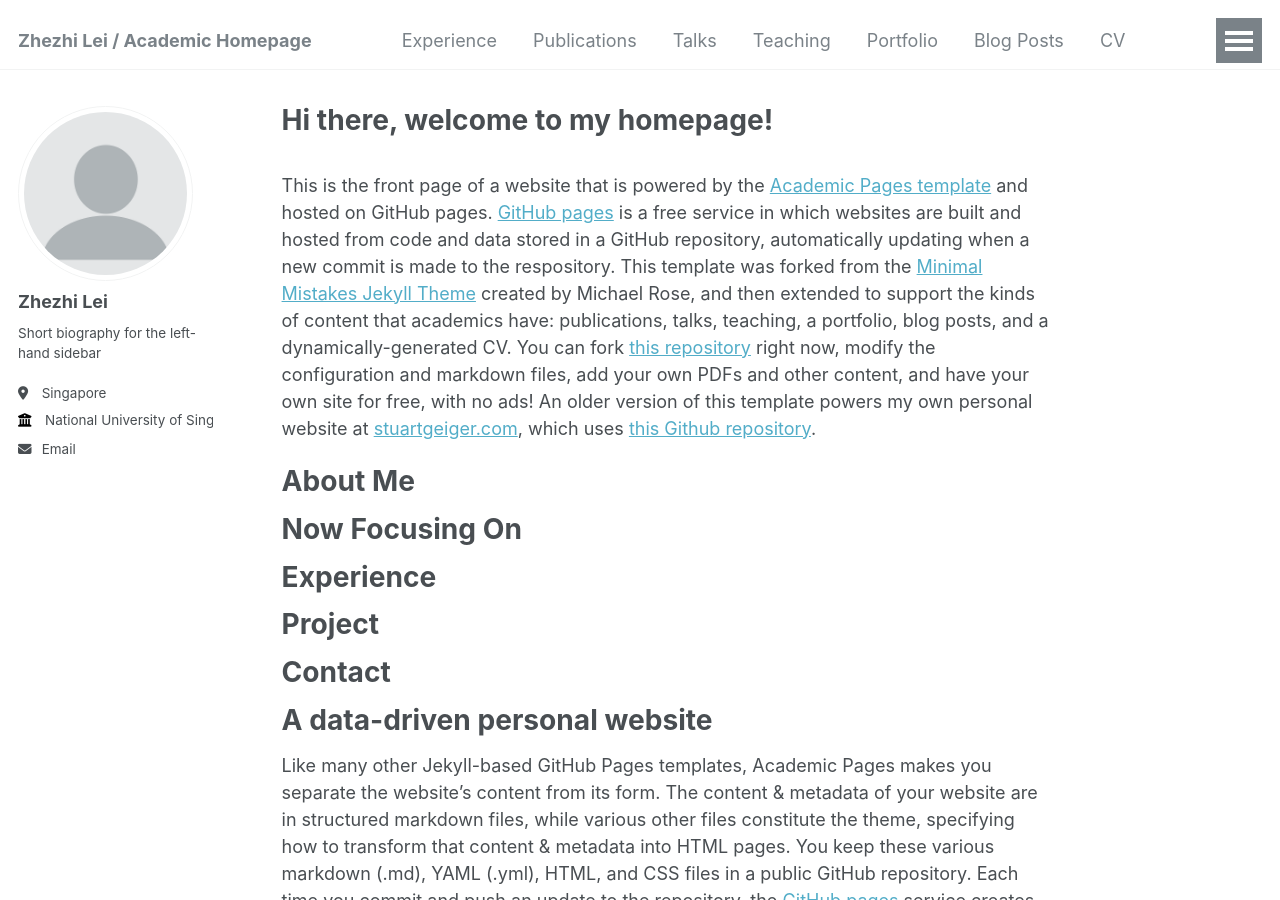
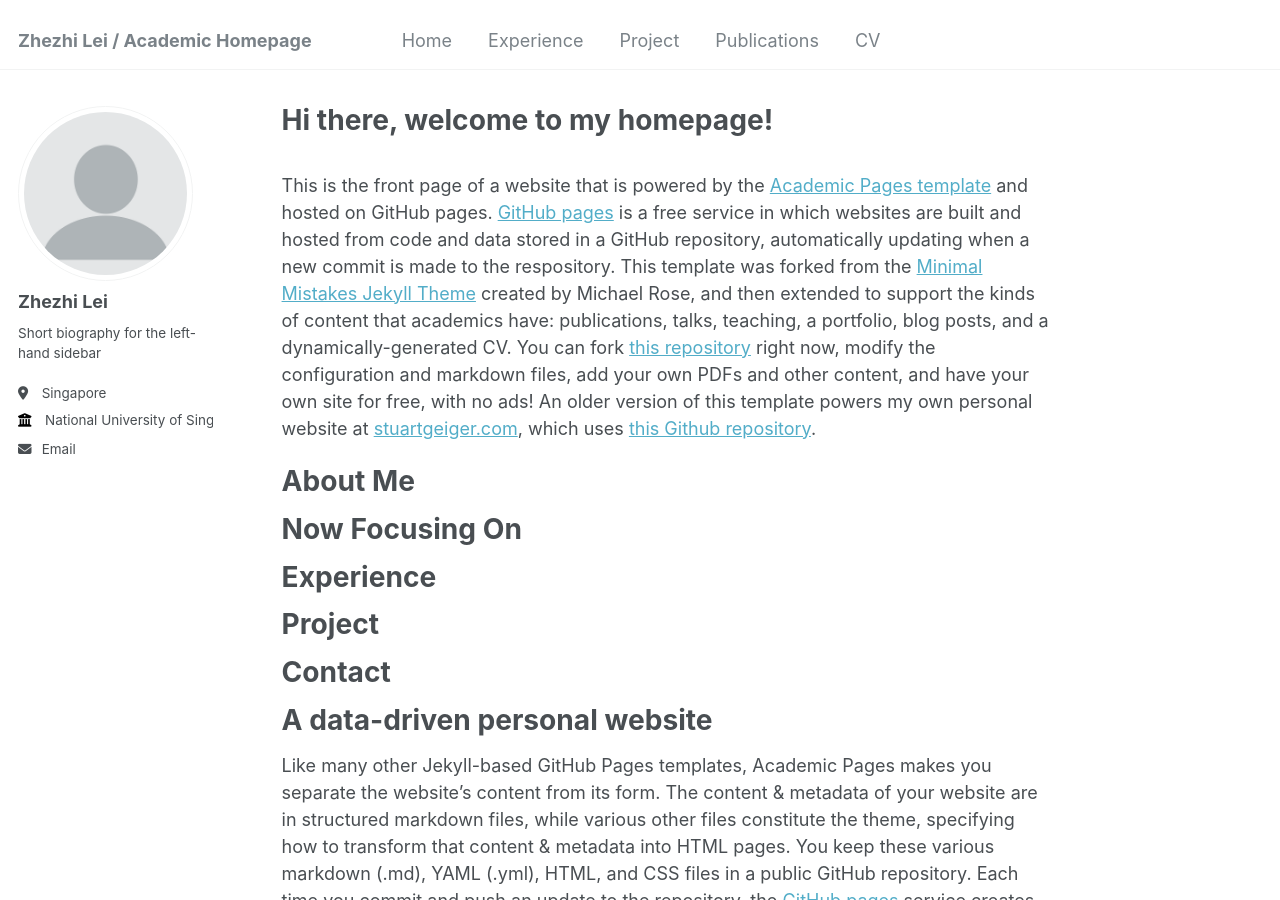
Before and after one commit to cell-core/cell-core.github.io, a Jekyll site: the page built from _pages/about.md, in a window 1280 px wide and 900 px high. Built offline with Jekyll 4.4.1, drawn with Linux system fonts in a browser that asks for light colours; part of the change alters nothing that is shown.

Commit message:
Update navigation.yml

```diff
--- a/_data/navigation.yml
+++ b/_data/navigation.yml
@@ -5,26 +5,32 @@
 # prevent it from being included in the site.
 
 main:
+  - title: "Home"
+    url: "#Home"
+
   - title: "Experience"
     url: "#Experience"
+
+  - title: "Project"
+    url: "#Project"
 
   - title: "Publications"
     url: /publications/
 
-  - title: "Talks"
-    url: /talks/
+  # - title: "Talks"
+  #   url: /talks/
 
-  - title: "Teaching"
-    url: /teaching/
+  # - title: "Teaching"
+  #   url: /teaching/
 
-  - title: "Portfolio"
-    url: /portfolio/
+  # - title: "Portfolio"
+  #   url: /portfolio/
 
-  - title: "Blog Posts"
-    url: /year-archive/
+  # - title: "Blog Posts"
+  #   url: /year-archive/
 
   - title: "CV"
     url: "/files/Zhezhi_Lei_CV.pdf"
 
-  - title: "Guide"
-    url: /markdown/
+  # - title: "Guide"
+  #   url: /markdown/
```
